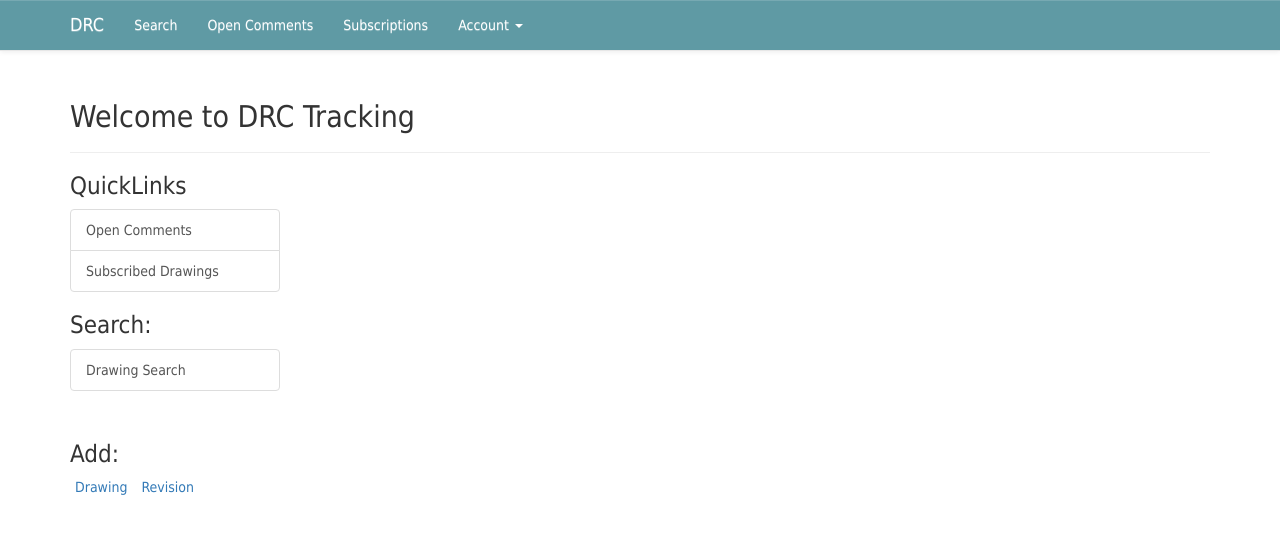
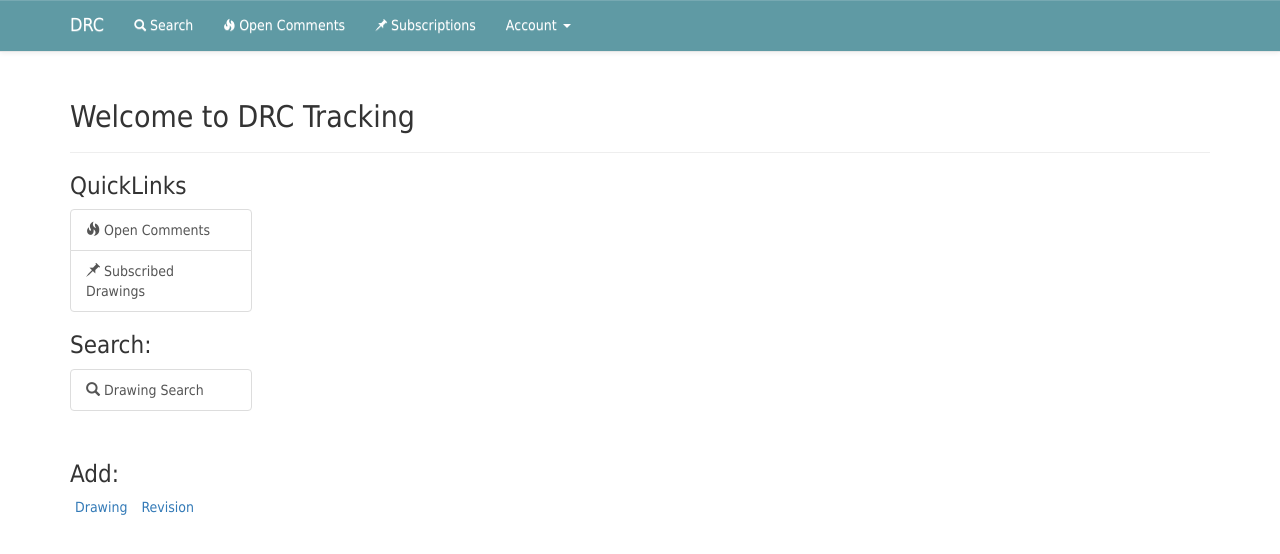
Before and after one commit to jaemk/drc, a Django app: template tracking/templates/tracking/index.html in a window 1280 px wide. Shown: the top 554 px of the page. Run offline with Django 3.2, Linux system fonts and the light colour scheme; the template is opened without the code that fills it, so the values that code supplies are empty; some libraries are stand-ins or nearby versions.

Commit message:
update styling

```diff
--- a/static/css/tracking.css
+++ b/static/css/tracking.css
@@ -53,7 +53,7 @@ body {
 
 
 #link-list {
-    width:15em;
+    width:13em;
 }
 #link-list:hover {
     background: #5F9aa4;
--- a/static/tracking/css/tracking.css
+++ b/static/tracking/css/tracking.css
@@ -53,7 +53,7 @@ body {
 
 
 #link-list {
-    width:15em;
+    width:13em;
 }
 #link-list:hover {
     background: #5F9aa4;
--- a/tracking/templates/tracking/base.html
+++ b/tracking/templates/tracking/base.html
@@ -35,9 +35,12 @@
             </div>
             <div id="navbar" class="collapse navbar-collapse">
                 <ul class="nav navbar-nav">
-                    <li><a href="{% url 'tracking:drawing_search' %}">Search</a></li>
-                    <li><a href="{% url 'tracking:open_comments' %}">Open Comments</a></li>
-                    <li><a href="{% url 'tracking:subscriptions' %}">Subscriptions</a></li>
+                    <li><a href="{% url 'tracking:drawing_search' %}">
+                        <small><span class="glyphicon glyphicon-search"></span></small> Search</a></li>
+                    <li><a href="{% url 'tracking:open_comments' %}">
+                        <small><span class="glyphicon glyphicon-fire"></span></small> Open Comments</a></li>
+                    <li><a href="{% url 'tracking:subscriptions' %}">
+                        <small><span class="glyphicon glyphicon-pushpin"></span></small> Subscriptions</a></li>
                     <li class="dropdown">
                         <a  class="dropdown-toggle" data-toggle="dropdown" role="button" aria-haspopup="true" aria-expanded="false">
                             {% if username  %}
--- a/tracking/templates/tracking/index.html
+++ b/tracking/templates/tracking/index.html
@@ -10,14 +10,14 @@
 
     <h3> QuickLinks </h3>
     <div class="list-group" style="box-shadow:none;">
-        <a id="link-list" href="{% url 'tracking:open_comments' %}" class="list-group-item">Open Comments</a>
-        <a id="link-list" href="{% url 'tracking:subscriptions' %}"i class="list-group-item">Subscribed Drawings</a>
+        <a id="link-list" href="{% url 'tracking:open_comments' %}" class="list-group-item"> <span class="glyphicon glyphicon-fire"></span> Open Comments</a>
+        <a id="link-list" href="{% url 'tracking:subscriptions' %}"i class="list-group-item"> <span class="glyphicon glyphicon-pushpin"></span> Subscribed Drawings</a>
     </div>
 
 
     <h3 > Search: </h3>
     <div class="list-group" style="box-shadow:none;">
-        <a id="link-list" class="list-group-item" href="{% url 'tracking:drawing_search' %}">Drawing Search</a>
+        <a id="link-list" class="list-group-item" href="{% url 'tracking:drawing_search' %}"> <span class="glyphicon glyphicon-search"></span> Drawing Search</a>
     </div>
 
     <h3  style="margin-top:50px;"> Add: </h3>
```
